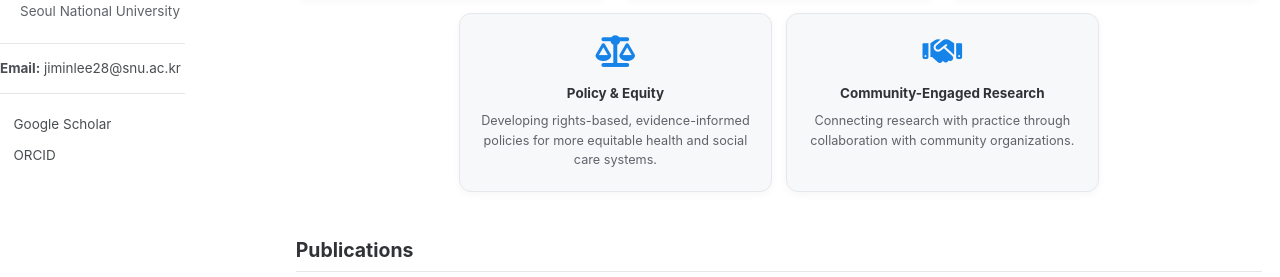
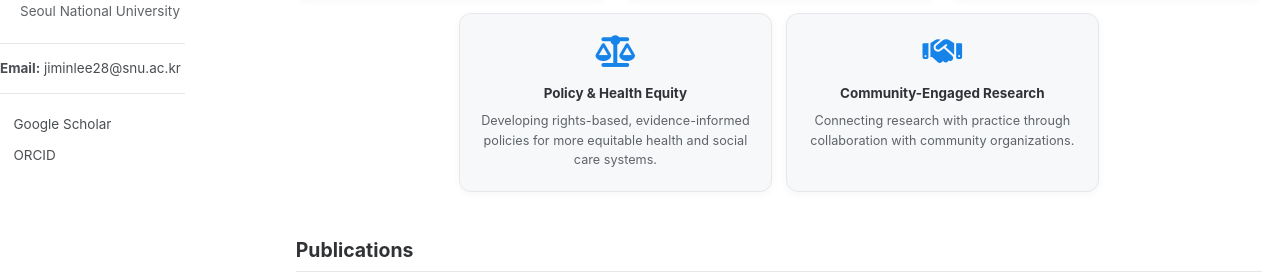
Before and after one commit to jiminlee-research/jiminlee-research.github.io, a Jekyll site: the page built from _pages/publications.html, in a window 1280 px wide and 900 px high, scrolled down 307 px. Shown: the part 175-452 px from the top of the window. Built offline with Jekyll 4.4.1, drawn with Linux system fonts in a browser that asks for light colours; a style sheet for code colours, icons or effects is not loaded.

Commit message:
Rename policy card to Policy & Health Equity
Co-Authored-By: Claude Opus 5.5 <noreply@anthropic.com>
Claude-Session: https://claude.ai/code/session_01PcjxNfDHwsJtJ6agebrJHV

```diff
--- a/_pages/publications.html
+++ b/_pages/publications.html
@@ -67,7 +67,7 @@ author_profile: true
   <div class="ri-card"><i class="fa-solid fa-people-group" aria-hidden="true"></i><h3>Health &amp; Mental Health Disparities</h3><p>Understanding inequities in psychosocial distress, related health outcomes, and suicidality across race/ethnicity, sexual orientation, gender identity, and other minority statuses.</p></div>
   <div class="ri-card"><i class="fa-solid fa-hand-fist" aria-hidden="true"></i><h3>Stigma &amp; Discrimination</h3><p>Examining how personal and structural stigma shape mental health and behavioral health outcomes.</p></div>
   <div class="ri-card"><i class="fa-solid fa-door-open" aria-hidden="true"></i><h3>Behavioral Health Services</h3><p>Improving the accessibility and responsiveness of behavioral health services through a multilevel lens.</p></div>
-  <div class="ri-card"><i class="fa-solid fa-scale-balanced" aria-hidden="true"></i><h3>Policy &amp; Equity</h3><p>Developing rights-based, evidence-informed policies for more equitable health and social care systems.</p></div>
+  <div class="ri-card"><i class="fa-solid fa-scale-balanced" aria-hidden="true"></i><h3>Policy &amp; Health Equity</h3><p>Developing rights-based, evidence-informed policies for more equitable health and social care systems.</p></div>
   <div class="ri-card"><i class="fa-solid fa-handshake" aria-hidden="true"></i><h3>Community-Engaged Research</h3><p>Connecting research with practice through collaboration with community organizations.</p></div>
 </div>
 
```
